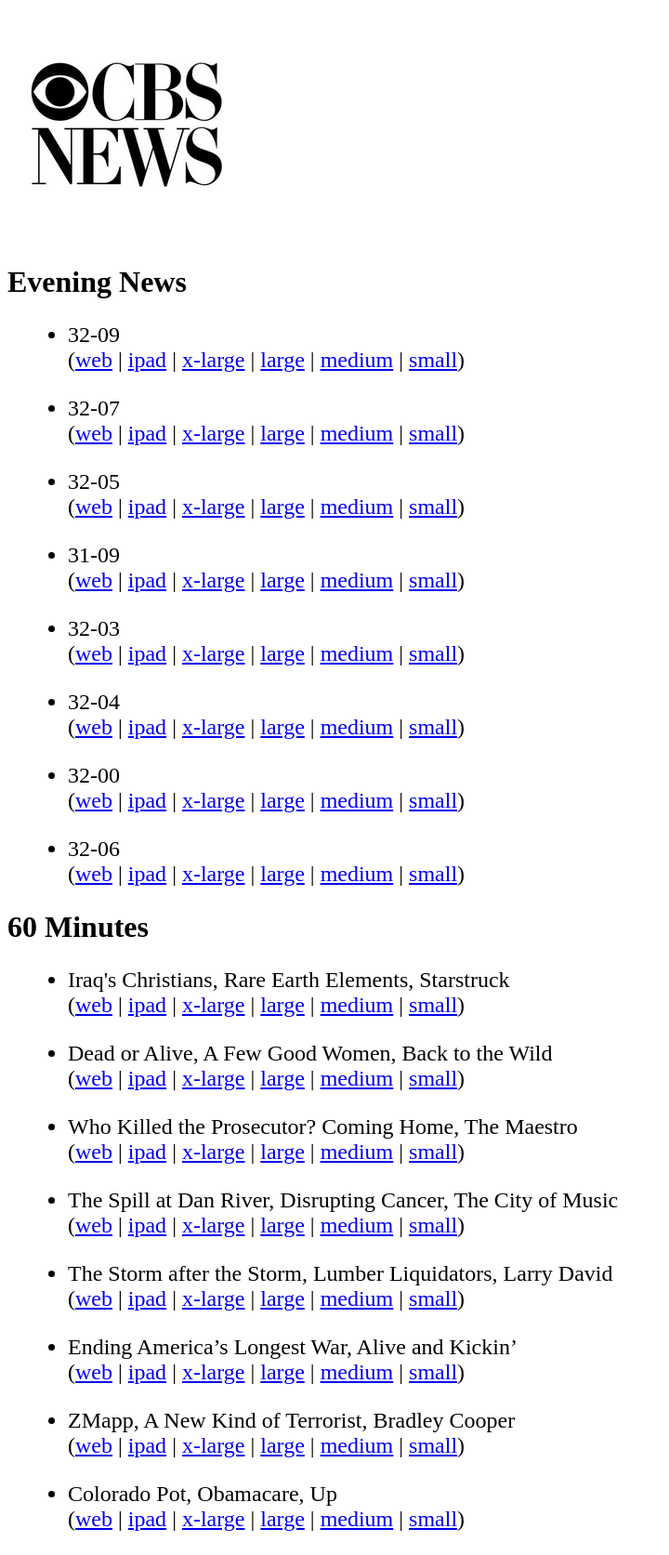
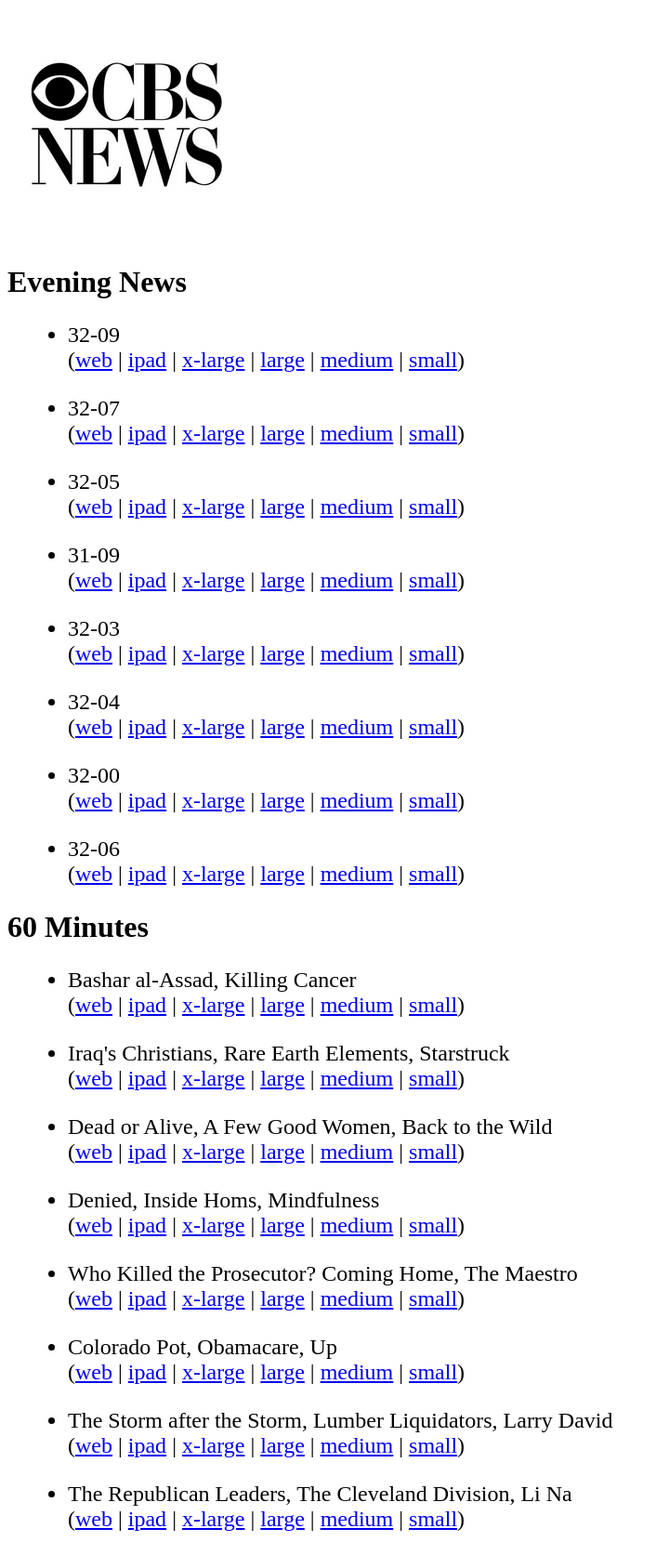
Before and after one commit to jkutner/cbsfeed, a Jekyll site: the page built from index.html, in a window 1280 px wide. Shown: the whole page at 93% size, without its empty margins (0-720 px from the left). Built offline with Jekyll 4.4.1, drawn with Linux system fonts in a browser that asks for light colours; nearby versions of some CDN libraries; some of the changed lines change nothing that is shown.

Commit message:
Updating with latest episdoes

```diff
--- a/_data/sixtymin.yml
+++ b/_data/sixtymin.yml
@@ -1,4 +1,13 @@
 ---
+- title: Bashar al-Assad, Killing Cancer
+  links:
+    orig: /videos/bashar-al-assad-killing-cancer/
+    ipad: ipad-streaming.cbsnews.com/media/mpx/2015/03/29/419842627903/60_0329_Full_367012_500/60_0329_Full_367012_500.m3u8
+    mp4_240: media\/2015\/03\/29\/419842627903\/60_0329_Full_367006_240.mp4
+    mp4_740: media\/2015\/03\/29\/419842627903\/60_0329_Full_367006_740.mp4
+    mp4_796: media\/2015\/03\/29\/419842627903\/60_0329_Full_367006_796.mp4
+    mp4_1296: media\/2015\/03\/29\/419842627903\/60_0329_Full_367006_1296.mp4
+  date: Bashar al-Assad, Killing Cancer
 - title: Iraq's Christians, Rare Earth Elements, Starstruck
   links:
     orig: /videos/iraqs-christians-rare-earth-elements-starstruck/
@@ -17,6 +26,15 @@
     mp4_796: media\/2015\/02\/23\/402701891941\/60_FULL_022215_V2_348988_796.mp4
     mp4_1296: media\/2015\/02\/23\/402701891941\/60_FULL_022215_V2_348988_1296.mp4
   date: Dead or Alive, A Few Good Women, Back to the Wild
+- title: Denied, Inside Homs, Mindfulness
+  links:
+    orig: /videos/denied-inside-homs-mindfulness/
+    ipad: ipad-streaming.cbsnews.com/media/mpx/2014/12/14/372475971824/60_FULL_121414_320321_phone.m3u8
+    mp4_240: media\/2014\/12\/14\/372475971824\/60_FULL_121414_320246_240.mp4
+    mp4_740: media\/2014\/12\/14\/372475971824\/60_FULL_121414_320246_740.mp4
+    mp4_796: media\/2014\/12\/14\/372475971824\/60_FULL_121414_320246_796.mp4
+    mp4_1296: media\/2014\/12\/14\/372475971824\/60_FULL_121414_320246_1296.mp4
+  date: Denied, Inside Homs, Mindfulness
 - title: Who Killed the Prosecutor? Coming Home, The Maestro
   links:
     orig: /videos/who-killed-the-prosecutor-coming-home-the-maestro/
@@ -26,15 +44,15 @@
     mp4_796: media\/2015\/03\/08\/410065475654\/60_Full_0308_355442_796.mp4
     mp4_1296: media\/2015\/03\/08\/410065475654\/60_Full_0308_355442_1296.mp4
   date: Who Killed the Prosecutor? Coming Home, The Maestro
-- title: The Spill at Dan River, Disrupting Cancer, The City of Music
+- title: Colorado Pot, Obamacare, Up
   links:
-    orig: /videos/the-spill-at-dan-river-disrupting-cancer-the-city-of-music/
-    ipad: ipad-streaming.cbsnews.com/media/mpx/2014/12/07/368440899558/60_FULL_120714_317466_500/60_FULL_120714_317466_500.m3u8
-    mp4_240: media\/2014\/12\/07\/368440899558\/60_FULL_120714_317393_240.mp4
-    mp4_740: media\/2014\/12\/07\/368440899558\/60_FULL_120714_317393_740.mp4
-    mp4_796: media\/2014\/12\/07\/368440899558\/60_FULL_120714_317393_796.mp4
-    mp4_1296: media\/2014\/12\/07\/368440899558\/60_FULL_120714_317393_1296.mp4
-  date: The Spill at Dan River, Disrupting Cancer, The City of Music
+    orig: /videos/colorado-pot-obamacare-up/
+    ipad: ipad-streaming.cbsnews.com/media/mpx/2015/01/11/382843459550/60_FULL_011015_329778_500/60_FULL_011015_329778_500.m3u8
+    mp4_240: media\/2015\/01\/11\/382843459550\/60_FULL_011015_329632_240.mp4
+    mp4_740: media\/2015\/01\/11\/382843459550\/60_FULL_011015_329632_740.mp4
+    mp4_796: media\/2015\/01\/11\/382843459550\/60_FULL_011015_329632_796.mp4
+    mp4_1296: media\/2015\/01\/11\/382843459550\/60_FULL_011015_329632_1296.mp4
+  date: Colorado Pot, Obamacare, Up
 - title: The Storm after the Storm, Lumber Liquidators, Larry David
   links:
     orig: /videos/the-storm-after-the-storm-lumber-liquidators-larry-david/
@@ -44,30 +62,12 @@
     mp4_796: media\/2015\/02\/23\/402701891941\/60_FULL_022215_V2_348988_796.mp4
     mp4_1296: media\/2015\/02\/23\/402701891941\/60_FULL_022215_V2_348988_1296.mp4
   date: The Storm after the Storm, Lumber Liquidators, Larry David
-- title: Ending America&rsquo;s Longest War, Alive and Kickin&rsquo;
+- title: The Republican Leaders, The Cleveland Division, Li Na
   links:
-    orig: /videos/ending-americas-longest-war-alive-and-kickin/
-    ipad: ipad-streaming.cbsnews.com/media/mpx/2015/02/23/402701891941/60_FULL_022215_V2_348998_500/60_FULL_022215_V2_348998_500.m3u8
-    mp4_240: media\/2015\/02\/23\/402701891941\/60_FULL_022215_V2_348988_240.mp4
-    mp4_740: media\/2015\/02\/23\/402701891941\/60_FULL_022215_V2_348988_740.mp4
-    mp4_796: media\/2015\/02\/23\/402701891941\/60_FULL_022215_V2_348988_796.mp4
-    mp4_1296: media\/2015\/02\/23\/402701891941\/60_FULL_022215_V2_348988_1296.mp4
-  date: Ending America&rsquo;s Longest War, Alive and Kickin&rsquo;
-- title: ZMapp, A New Kind of Terrorist, Bradley Cooper
-  links:
-    orig: /videos/zmapp-a-new-kind-of-terrorist-bradley-cooper/
-    ipad: ipad-streaming.cbsnews.com/media/mpx/2015/02/15/399370307839/60_Full_021515_345550_500/60_Full_021515_345550_500.m3u8
-    mp4_240: media\/2015\/02\/15\/399370307839\/60_Full_021515_345538_240.mp4
-    mp4_740: media\/2015\/02\/15\/399370307839\/60_Full_021515_345538_740.mp4
-    mp4_796: media\/2015\/02\/15\/399370307839\/60_Full_021515_345538_796.mp4
-    mp4_1296: media\/2015\/02\/15\/399370307839\/60_Full_021515_345538_1296.mp4
-  date: ZMapp, A New Kind of Terrorist, Bradley Cooper
-- title: Colorado Pot, Obamacare, Up
-  links:
-    orig: /videos/colorado-pot-obamacare-up/
-    ipad: ipad-streaming.cbsnews.com/media/mpx/2015/01/11/382843459550/60_FULL_011015_329778_500/60_FULL_011015_329778_500.m3u8
-    mp4_240: media\/2015\/01\/11\/382843459550\/60_FULL_011015_329632_240.mp4
-    mp4_740: media\/2015\/01\/11\/382843459550\/60_FULL_011015_329632_740.mp4
-    mp4_796: media\/2015\/01\/11\/382843459550\/60_FULL_011015_329632_796.mp4
-    mp4_1296: media\/2015\/01\/11\/382843459550\/60_FULL_011015_329632_1296.mp4
-  date: Colorado Pot, Obamacare, Up
+    orig: /videos/the-republican-leaders-the-cleveland-division-li-na/
+    ipad: ipad-streaming.cbsnews.com/media/mpx/2015/01/26/388990019823/60_FULL_12515_336300_500/60_FULL_12515_336300_500.m3u8
+    mp4_240: media\/2015\/01\/26\/388990019823\/60_FULL_12515_336293_240.mp4
+    mp4_740: media\/2015\/01\/26\/388990019823\/60_FULL_12515_336293_740.mp4
+    mp4_796: media\/2015\/01\/26\/388990019823\/60_FULL_12515_336293_796.mp4
+    mp4_1296: media\/2015\/01\/26\/388990019823\/60_FULL_12515_336293_1296.mp4
+  date: The Republican Leaders, The Cleveland Division, Li Na
```
